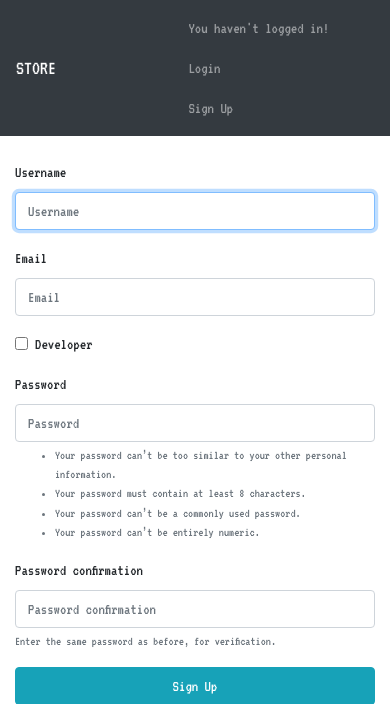
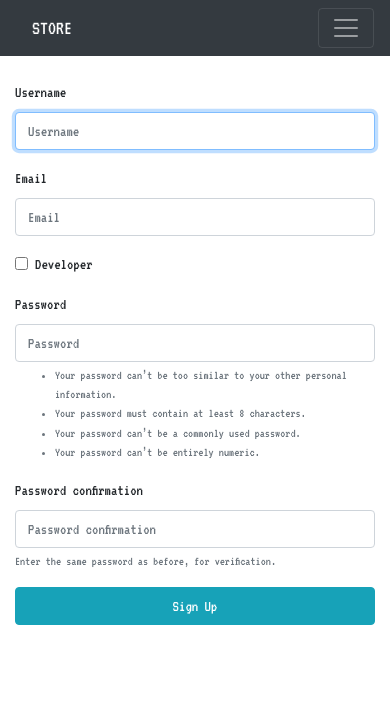
Before and after one commit to okunator/Gameshop, a Django app: page /accounts/signup/ in a window 390 px wide. Shown: the top 704 px of the page. Run offline with Django 3.2, Linux system fonts and the light colour scheme; some libraries are stand-ins or nearby versions.

Commit message:
hamburger bar

```diff
--- a/static/css/master.css
+++ b/static/css/master.css
@@ -3,3 +3,17 @@ html, body {
   font-family: 'VT323', monospace;
   background-color: #fff;
 }
+
+.footer {
+  z-index: 9998;
+  padding: 40px 0;
+  font-family: coves;
+  font-size: 18px;
+  color: rgb(255, 255, 255);
+  text-align: center;
+  background-color: rgb(31, 56, 63);
+}
+
+.footer .row {
+  width: 100%;
+}
--- a/templates/base.html
+++ b/templates/base.html
@@ -9,29 +9,37 @@
     <script src="https://maxcdn.bootstrapcdn.com/bootstrap/4.0.0/js/bootstrap.min.js" integrity="sha384-JZR6Spejh4U02d8jOt6vLEHfe/JQGiRRSQQxSfFWpi1MquVdAyjUar5+76PVCmYl" crossorigin="anonymous"></script>
     <link rel="stylesheet" href="https://maxcdn.bootstrapcdn.com/bootstrap/4.0.0/css/bootstrap.min.css" integrity="sha384-Gn5384xqQ1aoWXA+058RXPxPg6fy4IWvTNh0E263XmFcJlSAwiGgFAW/dAiS6JXm" crossorigin="anonymous">
     <link href="https://fonts.googleapis.com/css?family=VT323" rel="stylesheet">
-    <link rel="stylesheet" href="{% static "/css/master.css" %}">
+    <link rel="stylesheet" href="{% static "css/master.css" %}">
   </head>
   <body>
-    <nav class="navbar mynav navbar-expand-lg navbar-dark bg-dark navbar-static-top" role='navigation' id='navbar'>
+    <nav class="navbar navbar-expand-sm navbar-dark bg-dark" role='navigation'>
       <div class="container">
-        <a class="navbar-brand mynav" href="{% url 'home' %}">STORE</a>
-        <ul class="nav navbar-nav navbar-right">
-          {% if user.is_authenticated %}
-            {% if user.is_developer %}
-              <span class="navbar-text"> Logged in as {{user.username}} (developer) &nbsp;&nbsp;&nbsp;&nbsp;&nbsp;&nbsp;</span>
-            {% else %}
-              <span class="navbar-text"> Logged in as {{user.username}} &nbsp;&nbsp;&nbsp;&nbsp;&nbsp;&nbsp;</span>
-            {% endif %}
+        <a class="navbar-brand nav-item nav-link active" href="{% url 'home' %}">STORE</a>
+        <button class="navbar-toggler" data-toggle="collapse" data-target="#mainNav">
+          <span class="navbar-toggler-icon"></span>
+        </button>
 
-            <li class="nav-item"><a a class="nav-link" href="{% url 'store:profile' username=user.username %}">Profile</a></li>
-            <li class="nav-item"><a a class="nav-link" href="{% url 'play:play' %}">Stats</a></li>
-            <li class="nav-item"><a a class="nav-link" href="{% url 'accounts:logout' %}">Logout</a></li>
-          {% else %}
-            <span class="navbar-text">You haven't logged in! &nbsp;&nbsp;&nbsp;&nbsp;&nbsp;&nbsp;</span>
-            <li class="nav-item"><a a class="nav-link" href="{% url 'accounts:login' %}">Login</a></li>
-            <li class="nav-item"><a a class="nav-link" href="{% url 'accounts:signup' %}">Sign Up</a></li>
-          {% endif %}
-        </ul>
+        <div class="collapse navbar-collapse text-center" id="mainNav">
+          <ul class="nav navbar-nav navbar-right ml-auto">
+            <div class="navbar-nav">
+                {% if user.is_authenticated %}
+                  {% if user.is_developer %}
+                    <span class="navbar-text" style="margin-right:25px;"> Logged in as {{user.username}} (developer)</span>
+                  {% else %}
+                    <span class="navbar-text" style="margin-right:25px;"> Logged in as {{user.username}}</span>
+                  {% endif %}
+                    <a class="nav-item nav-link" href="{% url 'store:profile' username=user.username %}">Profile</a>
+                    <a class="nav-item nav-link" href="{% url 'play:play' %}">Stats</a>
+                    <a class="nav-item nav-link" href="{% url 'accounts:logout' %}">Logout</a>
+                {% else %}
+                  <span class="navbar-text" style="margin-right:25px;">You haven't logged in!</span>
+                  <a class="nav-item nav-link" href="{% url 'accounts:login' %}">Login</a>
+                  <a class="nav-item nav-link" href="{% url 'accounts:signup' %}">Sign Up</a>
+                {% endif %}
+            </div>
+          </ul>
+        </div>
+
       </div>
     </nav>
 
```
